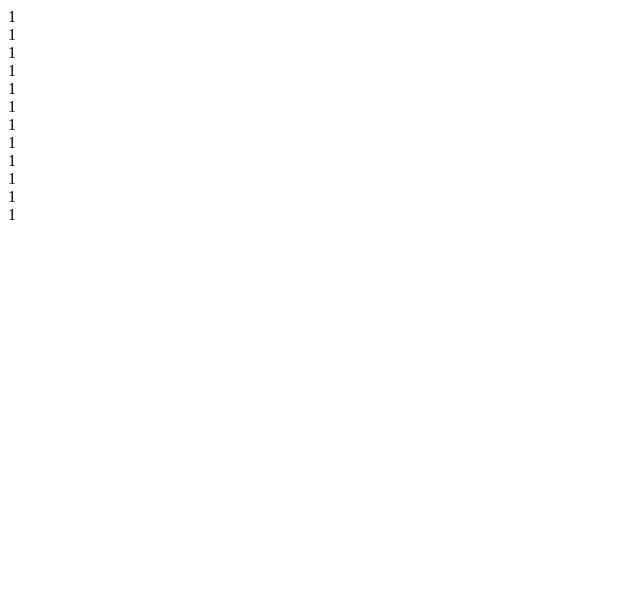
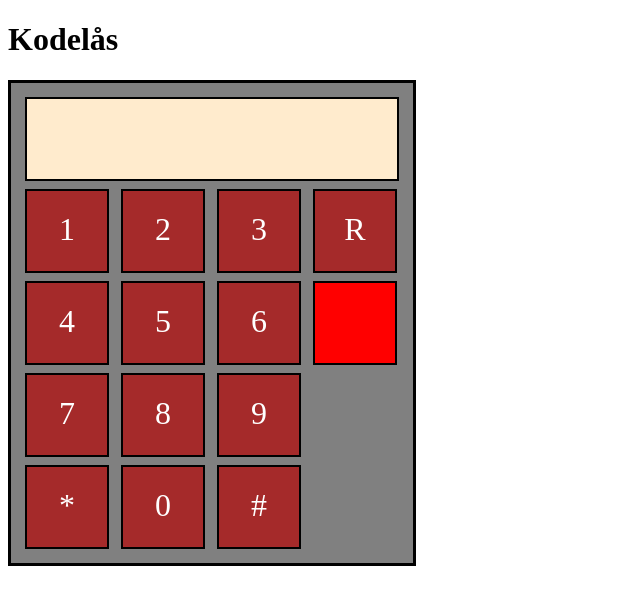
Before and after one commit to getrikard/modul1, a plain HTML site: page kodelås.html in a window 1280 px wide. Shown: the whole page, without its empty margins (0-640 px from the left). Drawn offline with Linux system fonts and the light colour scheme.

Commit message:
Update kodelås.html

```diff
--- a/kodelås.html
+++ b/kodelås.html
@@ -2,29 +2,108 @@
 <html>
 
 <head>
-    <title></title>
+    <title>Kodelås</title>
     <meta charset="utf-8">
     <meta name="viewport" content="width=device-width, initial-scale=1">
     <style>
+        div.kodelaas-container {
+            display: inline-block;
+            background-color: gray;
+            padding: 10px;
+            border: 3px solid black;
+        }
 
+        div.kodelaas-container div {
+            text-align: center;
+            vertical-align: middle;
+            background-color: brown;
+            color: white;
+            padding: 20px;
+            width: 40px;
+            height: 40px;
+            margin: 4px;
+            display: inline-block;
+            font-size: 2em;
+            border: 2px solid black;
+            cursor: pointer;
+            user-select: none;
+        }
+
+        div.kodelaas-container div:active {
+            background-color: darkred;
+        }
+
+        div.kodelaas-container div#screen {
+            background-color: blanchedalmond;
+            width: 330px;
+            text-align: right;
+            font-family: monospace;
+            cursor: auto;
+            user-select: auto;
+            color: black;
+            font-size: 3em;
+        }
+
+        div.kodelaas-container div#light {
+            background-color: red;
+            cursor: auto;
+        }
     </style>
 </head>
 
 <body>
-    <div>
-        <div id="1">1</div>
-        <div id="2">1</div>
-        <div id="3">1</div>
-        <div id="4">1</div>
-        <div id="5">1</div>
-        <div id="6">1</div>
-        <div id="7">1</div>
-        <div id="8">1</div>
-        <div id="9">1</div>
-        <div id="star">1</div>
-        <div id="0">1</div>
-        <div id="square">1</div>
+    <h1>Kodelås</h1>
+    <div class="kodelaas-container">
+        <div id="screen"></div><br>
+        <div onclick="clicked(this)">1</div>
+        <div onclick="clicked(this)">2</div>
+        <div onclick="clicked(this)">3</div>
+        <div onclick="reset()">R</div><br>
+        <div onclick="clicked(this)">4</div>
+        <div onclick="clicked(this)">5</div>
+        <div onclick="clicked(this)">6</div>
+        <div id="light"></div><br>
+        <div onclick="clicked(this)">7</div>
+        <div onclick="clicked(this)">8</div>
+        <div onclick="clicked(this)">9</div><br>
+        <div onclick="clicked(this)">*</div>
+        <div onclick="clicked(this)">0</div>
+        <div onclick="clicked(this)">#</div>
     </div>
+
+    <script>
+        var correctCode = '8521';
+        var enteredSoFar = '';
+        var screen = document.getElementById("screen");
+        var light = document.getElementById("light");
+
+        updateText();
+
+        function clicked(button) {
+            if (enteredSoFar.length >= 4) {
+                enteredSoFar = '';
+            }
+            enteredSoFar += button.innerHTML;
+            console.log("Clicked: " + enteredSoFar);
+
+            if (enteredSoFar.startsWith(correctCode)) {
+                console.log("Correct");
+                light.style.backgroundColor = "green";
+            } else if (enteredSoFar.length >= 4) {
+                console.log("Wrong");
+                light.style.backgroundColor = "red";
+            }
+            updateText();
+        }
+
+        function reset() {
+            enteredSoFar = '';
+        }
+
+        function updateText() {
+            screen.innerHTML = enteredSoFar;
+        }
+    </script>
 </body>
 
 </html>
```
